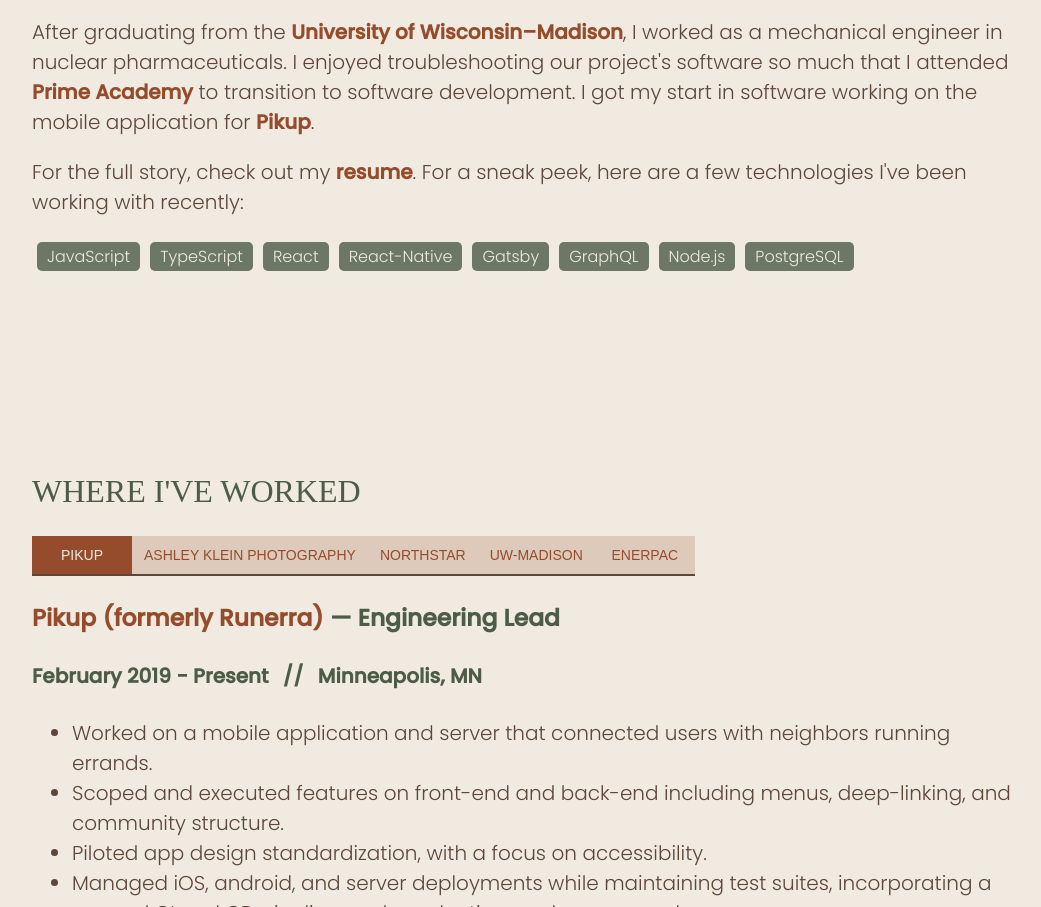
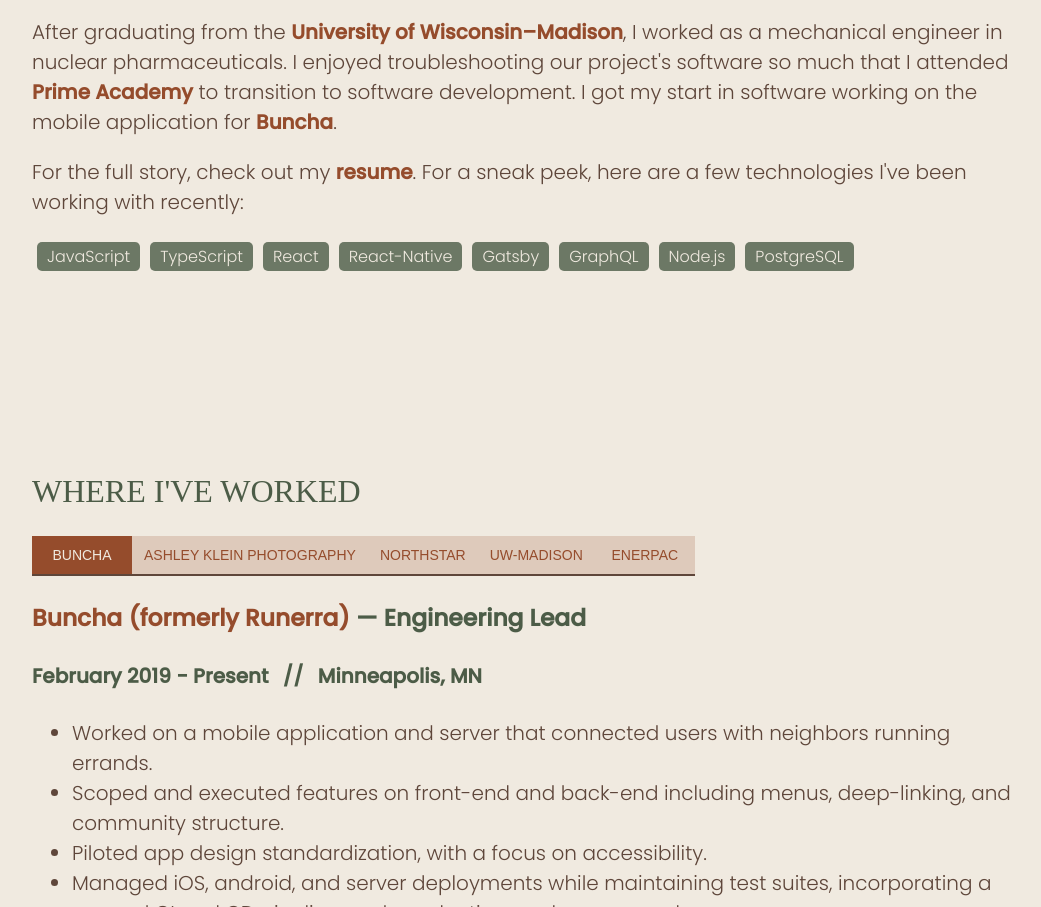
Before and after one commit to ashklein6/personal-site-v2, a Gatsby site: page / in a window 1280 px wide. Shown: the part 1108-2015 px from the top of the page, without its empty margins (118-1159 px from the left). Built offline with nearby package versions, Linux system fonts and the light colour scheme; Gatsby itself is replaced by a stand-in of ours; a web font is replaced by a local one.

Commit message:
update pikup to buncha

```diff
--- a/content/jobs/Pikup/index.md
+++ b/content/jobs/Buncha/index.md
@@ -1,11 +1,11 @@
 ---
 date: '2019-02-18'
-company: 'Pikup (formerly Runerra)'
-companyShort: 'Pikup'
+company: 'Buncha (formerly Runerra)'
+companyShort: 'Buncha'
 title: 'Engineering Lead'
 location: 'Minneapolis, MN'
 dateRange: 'February 2019 - Present'
-url: 'https://www.trypikup.com/'
+url: 'https://www.gobuncha.com/'
 ---
 
 - Worked on a mobile application and server that connected users with neighbors
--- a/src/components/sections/about.tsx
+++ b/src/components/sections/about.tsx
@@ -33,7 +33,7 @@ const About = () => {
       I worked as a mechanical engineer in nuclear pharmaceuticals. I enjoyed troubleshooting our
       project's software so much that I attended {' '}<a href='https://primeacademy.io/'>Prime Academy</a>
       {' '} to transition to software development. I got my start in software working on the mobile
-      application for {' '}<a href='https://www.trypikup.com/'>Pikup</a>.</p>
+      application for {' '}<a href='https://www.gobuncha.com/'>Buncha</a>.</p>
       <p>For the full story, check out my{' '}<a href='/resume.pdf'>resume</a>.
       For a sneak peek, here are a few technologies I've been working with recently:</p>
       <ul>
```
